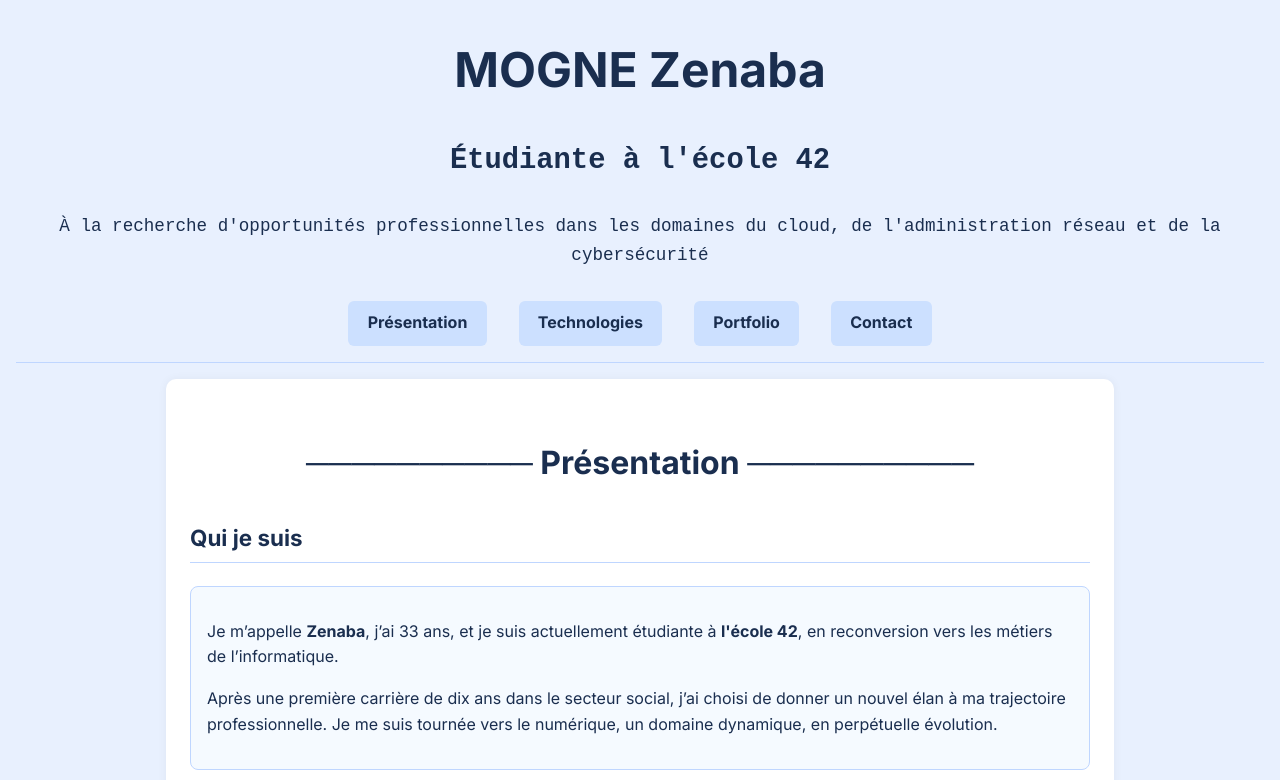
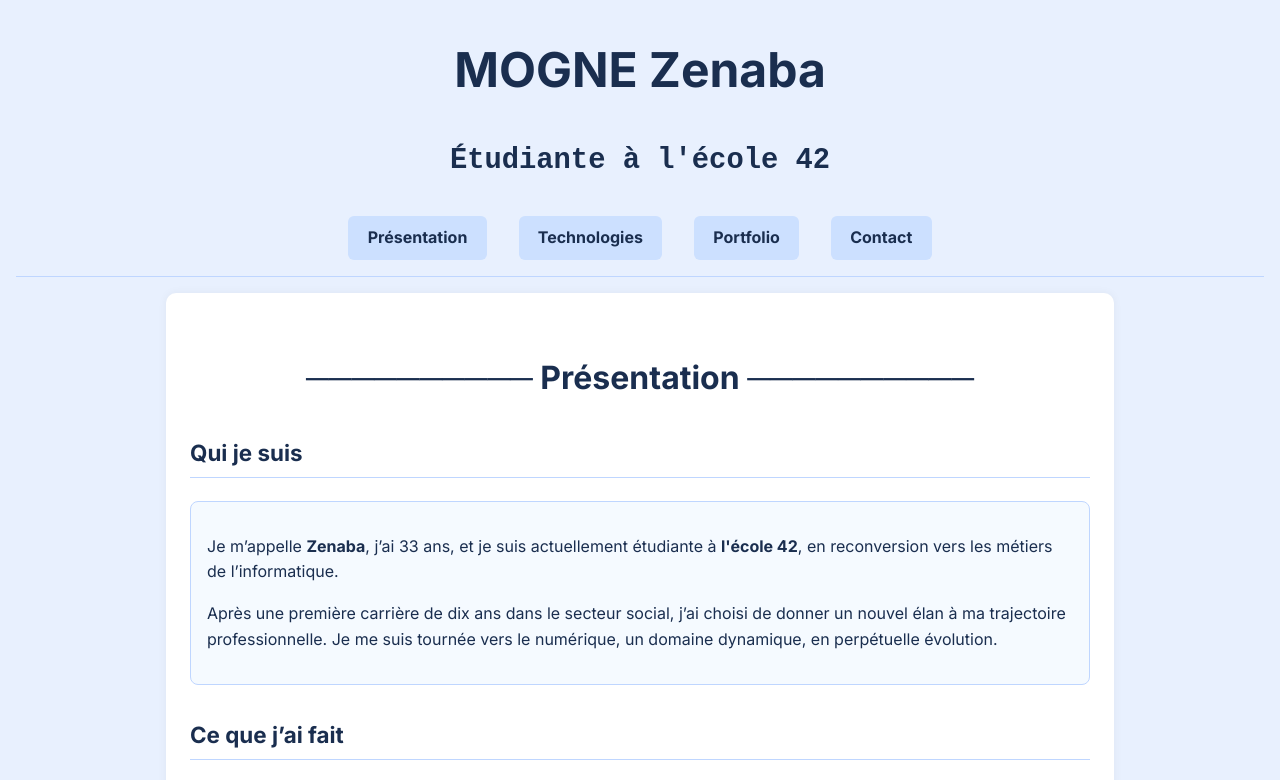
Before and after one commit to ZenabaNouriatte/ZenabaNouriatte.github.io, a plain HTML site: page index.html in a window 1280 px wide. Shown: the top 780 px of the page. Drawn offline with Linux system fonts and the light colour scheme.

Commit message:
Update index.html

```diff
--- a/index.html
+++ b/index.html
@@ -121,7 +121,7 @@
   <header>
     <h1>MOGNE Zenaba</h1>
     <p style="font-size: 1.8rem; font-weight: bold; font-family: 'Courier New', monospace;">Étudiante à l'école 42</p>
-<p style="font-size: 1.1rem; font-family: 'Courier New', monospace; margin-bottom: 2rem;">À la recherche d'opportunités professionnelles dans les domaines du cloud, de l'administration réseau et de la cybersécurité</p>
+<p style="font-size: 1.1rem; font-family: 'Courier New', monospace; margin-bottom: 2rem;"> </À la recherche d'opportunités professionnelles dans les domaines du cloud, de l'administration réseau et de la cybersécurité></p>
 
     <nav>
       <a href="#presentation">Présentation</a>
```
